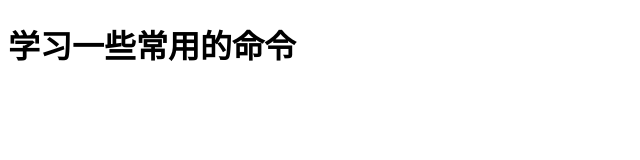
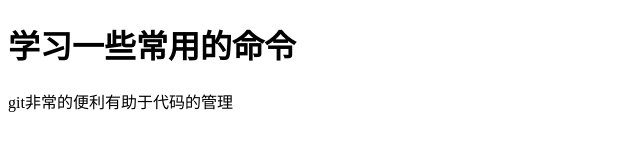
Before and after one commit to xtgcs/learngit, a plain HTML site: page index.html in a window 1280 px wide. Shown: the whole page, without its empty margins (0-640 px from the left). Drawn offline with Linux system fonts and the light colour scheme.

Commit message:
增加说明文字

```diff
--- a/index.html
+++ b/index.html
@@ -6,5 +6,6 @@
 </head>
 <body>
  <h1>学习一些常用的命令</h1>
+<p>git非常的便利有助于代码的管理</p>
 </body>
 </html>
```
